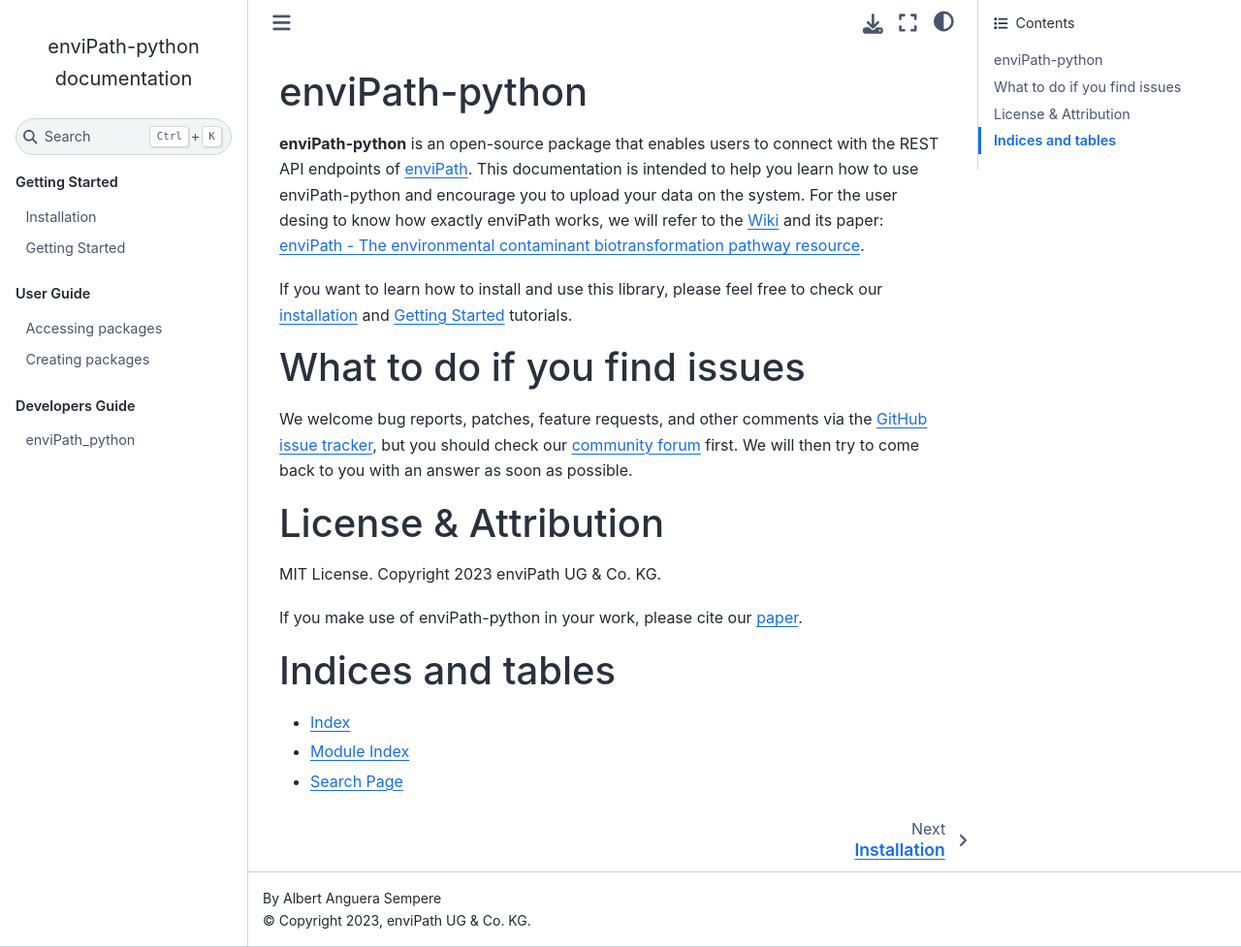
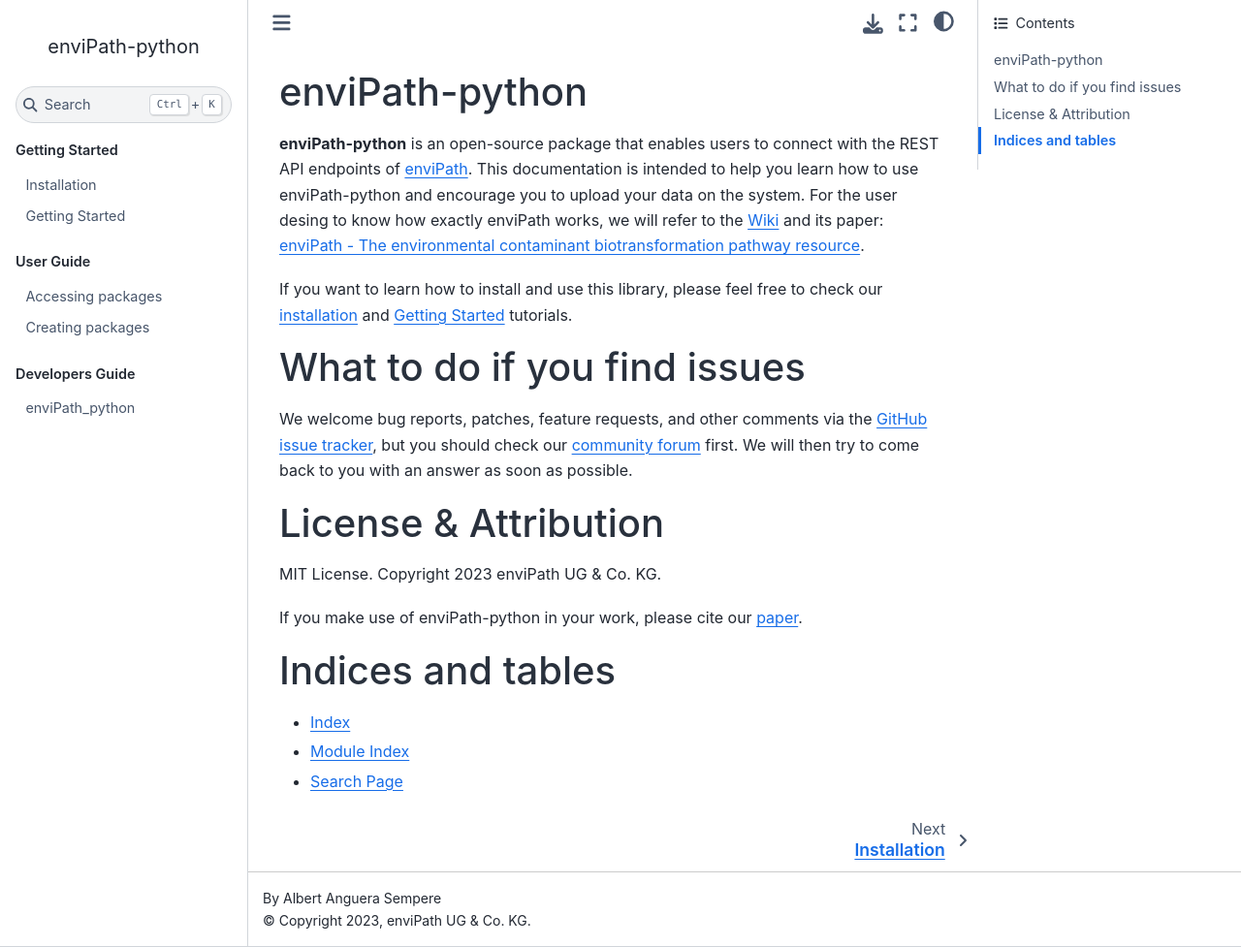
Before and after one commit to enviPath/enviPath-python, a Sphinx documentation site: the page built from docs/source/index.rst, in a window 1280 px wide and 977 px high. Shown: the whole window at 97% size. Built offline with Sphinx 7.4.7 and the Sphinx Book theme 1.1.4, drawn with Linux system fonts in a browser that asks for light colours; pages that are not in the unit, such as notebooks, are missing from menus; comment, search, counter and statistics services are not loaded.

Commit message:
Changed documentation title

```diff
--- a/docs/source/conf.py
+++ b/docs/source/conf.py
@@ -63,6 +63,6 @@
 
 # -- Options for HTML output -------------------------------------------------
 # https://www.sphinx-doc.org/en/master/usage/configuration.html#options-for-html-output
-
+html_title = 'enviPath-python'
 html_theme = 'sphinx_book_theme'
 html_favicon = "assets/enviPath_LOGO.ico"
```
